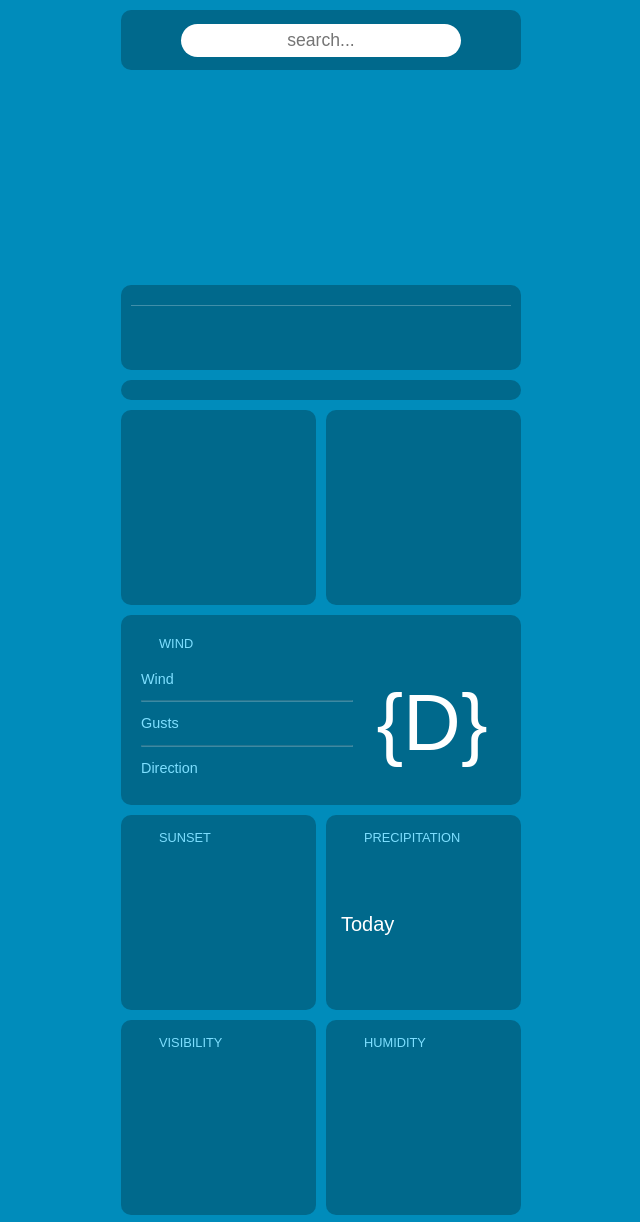
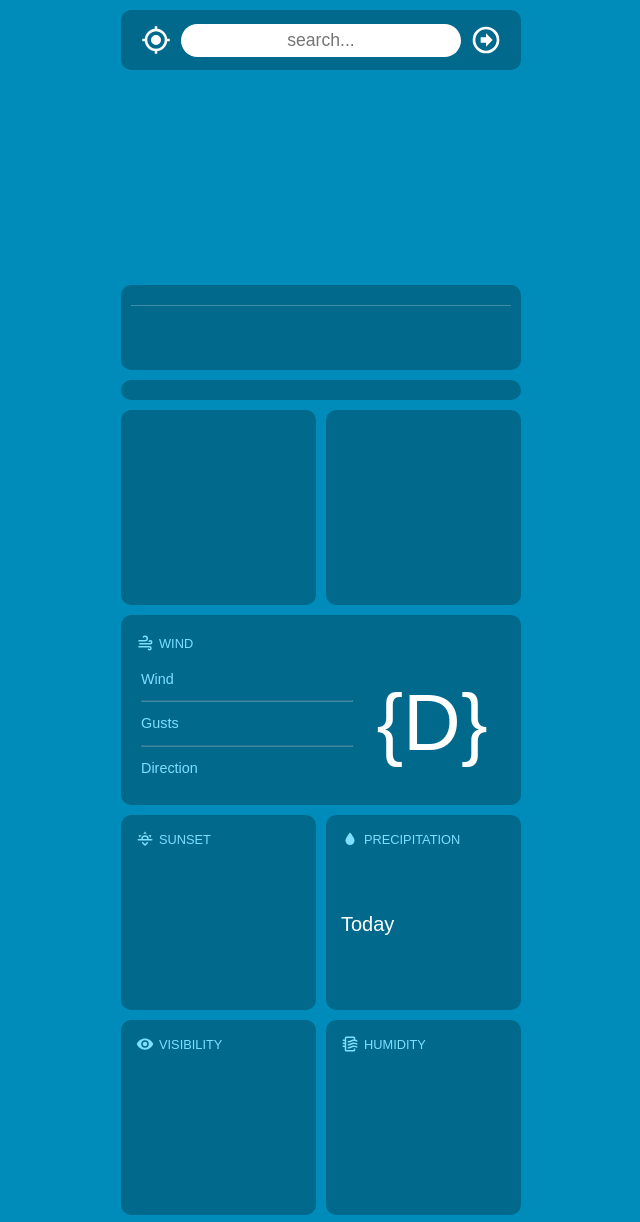
Before and after one commit to textencoder/weather-app, a plain HTML site: page index.html in a window 1280 px wide. Shown: the top 1222 px of the page, without its empty margins (319-959 px from the left). Drawn offline with Linux system fonts and the light colour scheme; the site is published under a folder, as on GitHub Pages, so addresses that start at the root find nothing; no server answers; a web font is replaced by a local one.

Commit message:
updated img links

```diff
--- a/index.html
+++ b/index.html
@@ -10,7 +10,7 @@
   <body>
     <header>
       <button id="location-btn" type="button">
-        <img src="/assets/crosshairs-gps.svg" alt="" width="30" />
+        <img src="./assets/crosshairs-gps.svg" alt="" width="30" />
       </button>
 
       <input
@@ -22,7 +22,7 @@
 
       <button type="submit" id="submit-btn">
         <img
-          src="/assets/arrow-right-bold-circle-outline.svg"
+          src="./assets/arrow-right-bold-circle-outline.svg"
           alt=""
           width="32"
         />
@@ -73,7 +73,7 @@
     </div>
 
     <div id="wind" class="elza-light">
-      <p id="label"><img src="/assets/windy-label.svg" alt="" width="18" /> WIND</p>
+      <p id="label"><img src="./assets/windy-label.svg" alt="" width="18" /> WIND</p>
 
       <div>
         <span
@@ -98,7 +98,7 @@
     <div class="two-square-block elza-light">
       <div id="sun-phase">
         <p>
-          <img src="/assets/weather-sunset-down.svg" alt="" width="18" /> SUNSET
+          <img src="./assets/weather-sunset-down.svg" alt="" width="18" /> SUNSET
         </p>
         <p id="sun-time-current"></p>
         <span class="sun-diagram"></span>
@@ -106,7 +106,7 @@
       </div>
 
       <div id="precipitation">
-        <p><img src="/assets/water.svg" alt="" width="18" /> PRECIPITATION</p>
+        <p><img src="./assets/water.svg" alt="" width="18" /> PRECIPITATION</p>
         <p id="precip-amount"></p>
         <p>Today</p>
         <p id="next-precip"></p>
@@ -115,13 +115,13 @@
 
     <div class="two-square-block elza-light">
       <div id="visibility">
-        <p><img src="/assets/eye.svg" alt="" width="18" /> VISIBILITY</p>
+        <p><img src="./assets/eye.svg" alt="" width="18" /> VISIBILITY</p>
         <p id="current-vis"></p>
         <p id="vis-description"></p>
       </div>
 
       <div id="humidity">
-        <p><img src="/assets/air-filter.svg" alt="" width="18" /> HUMIDITY</p>
+        <p><img src="./assets/air-filter.svg" alt="" width="18" /> HUMIDITY</p>
         <p id="current-humidity"></p>
         <p id="dew-point"></p>
       </div>
--- a/script.js
+++ b/script.js
@@ -179,7 +179,7 @@ function populateFeelsLike(data) {
 
   const label = document.createElement('p');
   const labelIcon = document.createElement('img');
-  labelIcon.src = "/assets/thermometer.svg";
+  labelIcon.src = "./assets/thermometer.svg";
   labelIcon.style.width = "18px";
   label.append(labelIcon);
   label.innerHTML += "FEELS LIKE";
@@ -208,7 +208,7 @@ function populateUvIndex(data) {
 
   const label = document.createElement('p');
   const labelIcon = document.createElement('img');
-  labelIcon.src = "/assets/sunny-label.svg";
+  labelIcon.src = "./assets/sunny-label.svg";
   labelIcon.style.width = "18px";
   label.append(labelIcon);
   label.innerHTML += "UV INDEX";
```
